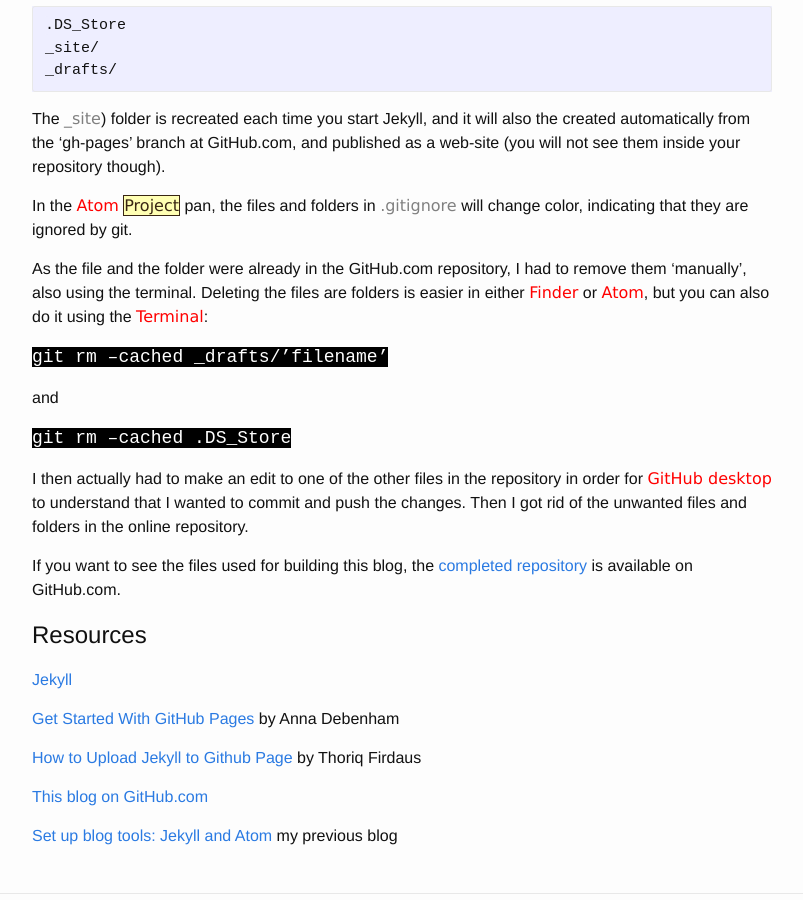
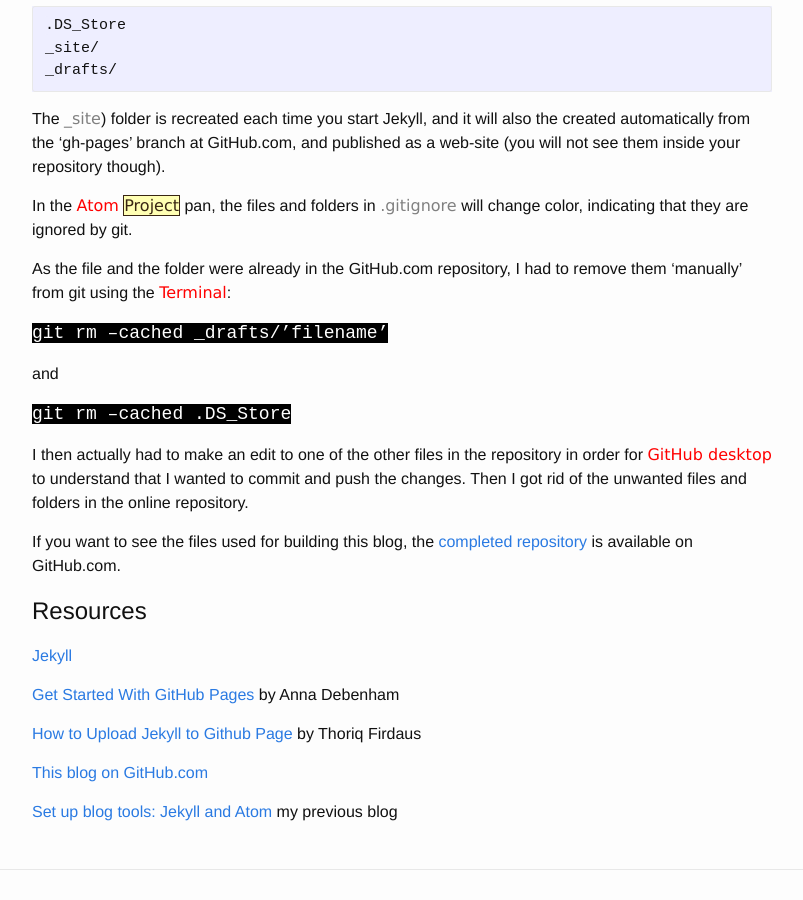
Before and after one commit to karttur/setup-github, a Jekyll site: the page built from index.md, in a window 1280 px wide and 900 px high, scrolled down 6147 px. Shown: the whole window, without its empty margins (238-1041 px from the left). Built offline with Jekyll 4.4.1, drawn with Linux system fonts in a browser that asks for light colours.

Commit message:
Corrected index.md

```diff
--- a/index.md
+++ b/index.md
@@ -228,7 +228,7 @@ The <span class='file'>\_site</span>) folder is recreated each time you start Je
 
 In the <span class='app'>Atom</span> <span class='tab'>Project</span> pan, the files and folders in <span class='file'>.gitignore</span> will change color, indicating that they are ignored by git.
 
-As the file and the folder were already in the GitHub.com repository, I had to remove them 'manually', also using the terminal. Deleting the files are folders is easier in either <span class='app'>Finder</span> or <span class='app'>Atom</span>, but you can also do it using the <span class='app'>Terminal</span>:
+As the file and the folder were already in the GitHub.com repository, I had to remove them 'manually' from git using the <span class='app'>Terminal</span>:
 
 <span class='terminal'>git rm --cached \_drafts/'filename'</span>
 
```
